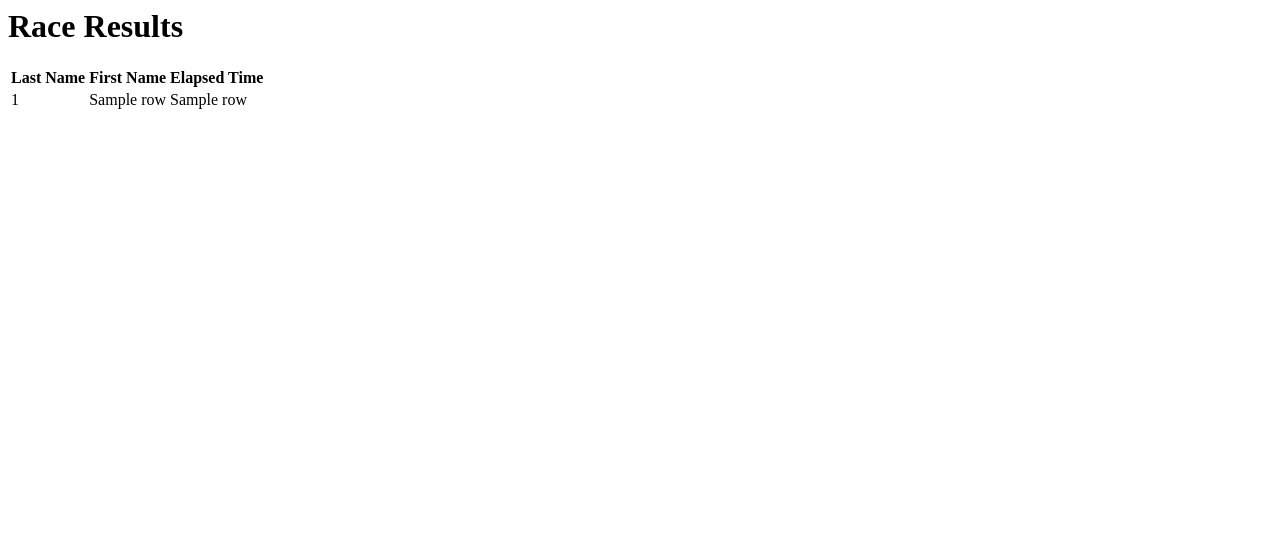
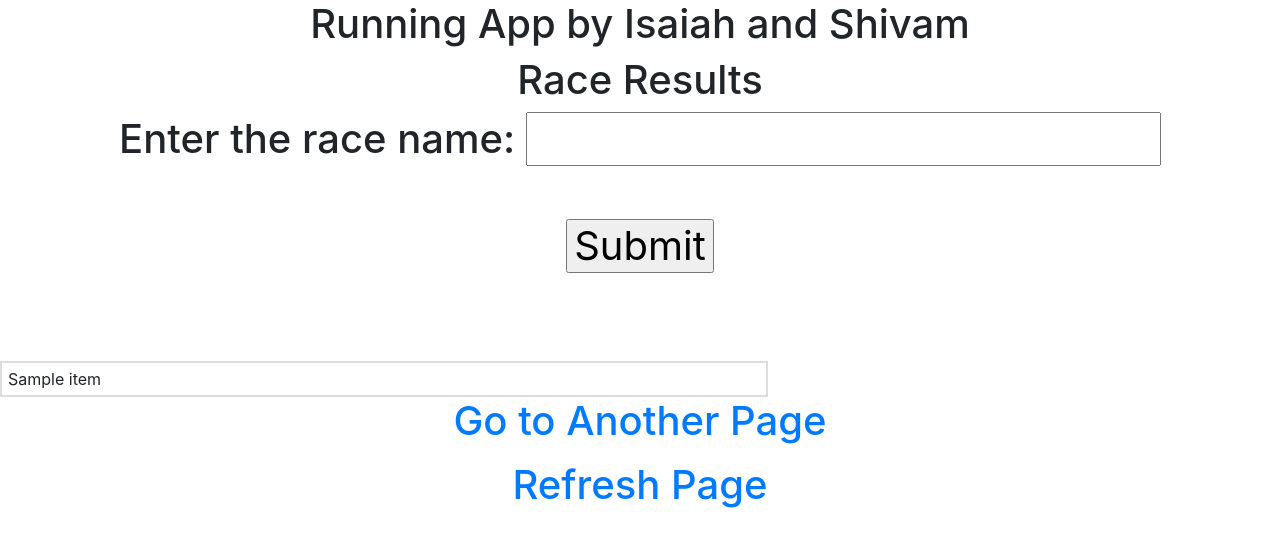
Before and after one commit to sh1vam5harma/MarathonTrainingManager, a Flask app: template templates/index.html in a window 1280 px wide. Shown: the top 547 px of the page. Run offline with Flask 3, Linux system fonts and the light colour scheme; the template is opened without the code that fills it: most values are stand-ins (such as "Sample title", 1, 10 or a date in 2020); parts of the project's set-up code (start-up, migrations or seed data) failed here and were passed over; some libraries are stand-ins or nearby versions.

Commit message:
reverting to previous html

```diff
--- a/server.py
+++ b/server.py
@@ -117,19 +117,17 @@ def index():
 	"""
 
 	# DEBUG: this is debugging code to see what request looks like
-	print(request.args)
-
-
+        #print(request.args)
 	#
 	# example of a database query
 	#
-	select_query = "SELECT last_name FROM runner"
-	cursor = g.conn.execute(text(select_query))
-	names = []
-	for result in cursor:
-		names.append(result[0])
-	cursor.close()
 
+        select_query = "SELECT r.last_name, r.first_name, reg.finish_time -reg.start_time AS elapsed_time FROM runner r JOIN registration reg ON r.runner_id = reg.runner_id JOIN race ra ON ra.race_id = reg.race_id WHERE ra.race_name = nyc_marathon AND reg.completed = 'Y'"
+        cursor = g.conn.execute(text(select_query))
+        names =[]
+        for result in cursor:
+            names.append(result)
+        cursor.close()
 	#
 	# Flask uses Jinja templates, which is an extension to HTML where you can
 	# pass data to a template and dynamically generate HTML based on the data
@@ -156,15 +154,12 @@ def index():
 	#     <div>{{n}}</div>
 	#     {% endfor %}
 	#
-	context = dict(data = names)
-
-
+        context = dict(data = names)
 	#
 	# render_template looks in the templates/ folder for files.
 	# for example, the below file reads template/index.html
 	#
-	return render_template("index.html", **context)
-
+        return render_template("index.html", **context)
 #
 # This is an example of a different path.  You can see it at:
 #
@@ -194,7 +189,7 @@ def add():
 @app.route('/raceresults', methods=['POST'])
 def raceresults():
     name = request.form['name']
-    cursor = g.conn.execute(text("SELECT r.last_name, r.first_name, reg.finish_time -reg.start_time AS elapsed_time FROM runner r JOIN registration reg ON r.runner_id = reg.runner_id JOIN race ra ON ra.race_id = reg.race_id WHERE ra.race_name = :name AND reg.completed = 'Y'"), name =name)
+    cursor = g.conn.execute(text("SELECT r.last_name, r.first_name, reg.finish_time -reg.start_time AS elapsed_time FROM runner r JOIN registration reg ON r.runner_id = reg.runner_id JOIN race ra ON ra.race_id = reg.race_id WHERE ra.race_name = :name_of_race AND reg.completed = 'Y'"), name_of_race =name)
     names = [["Last Name","First Name", "Time"]]
     for result in cursor:
         names.append(result)
--- a/templates/index.html
+++ b/templates/index.html
@@ -1,22 +1,70 @@
 <html>
-<head>
-    <title>Race Results</title>
+  <head>
+
+
+<link rel="stylesheet" href="https://maxcdn.bootstrapcdn.com/bootstrap/4.0.0/css/bootstrap.min.css" integrity="sha384-Gn5384xqQ1aoWXA+058RXPxPg6fy4IWvTNh0E263XmFcJlSAwiGgFAW/dAiS6JXm" crossorigin="anonymous">
+<link rel="icon" href="data:,">
+
+<style>
+
+
+h1, p {
+text-align: center;
+}
+
+table, td, th {
+border: 2px solid #ddd;
+    text-align: left;
+}
+
+table {
+    border-collapse: collapse;
+    width: 60%;
+}
+
+th, td {
+    padding: 6px;
+}
+
+</style>
+
 </head>
+
 <body>
-    <h1>Race Results</h1>
+  <h1>Running App by Isaiah and Shivam</h1>
+<!--  <div>{{data}}</div> -->
+<h1>Race Results<h1>
+<form method="POST" action="/">
+<!--
+<p>Search for results by race name: <input type="text" name="name"> <input type="submit" value="Search"></p>
+-->
+
+<label for="race_name">Enter the race name:</label>
+        <input type="text" id="race_name" name="name">
+        <br><br>
+        <input type="submit" value="Submit">
+    </form>
+    <br>
     <table>
+        {% for row in data %}
         <tr>
-            <th>Last Name</th>
-            <th>First Name</th>
-            <th>Elapsed Time</th>
-        </tr>
-        {% for row in results %}
-        <tr>
-            <td>{{ row[0] }}</td>
-            <td>{{ row[1] }}</td>
-            <td>{{ row[2] }}</td>
+            {% for item in row %}
+            <td>{{ item }}</td>
+            {% endfor %}
         </tr>
         {% endfor %}
     </table>
+
+
+<table align =  "center" >
+
+
+</table>
+<p><a href="another">Go to Another Page</a></p>
+<p><a href="refresh">Refresh Page</a></p>
+
+
 </body>
+
+
 </html>
```
